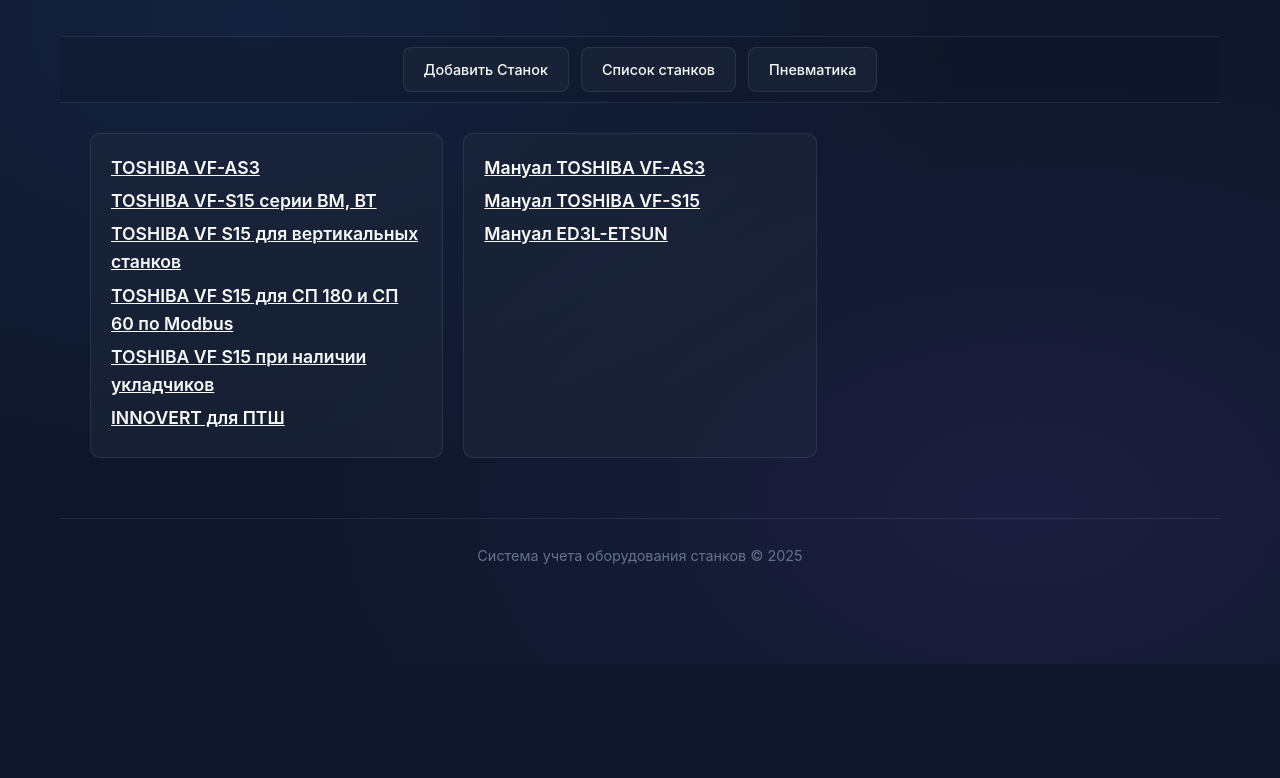
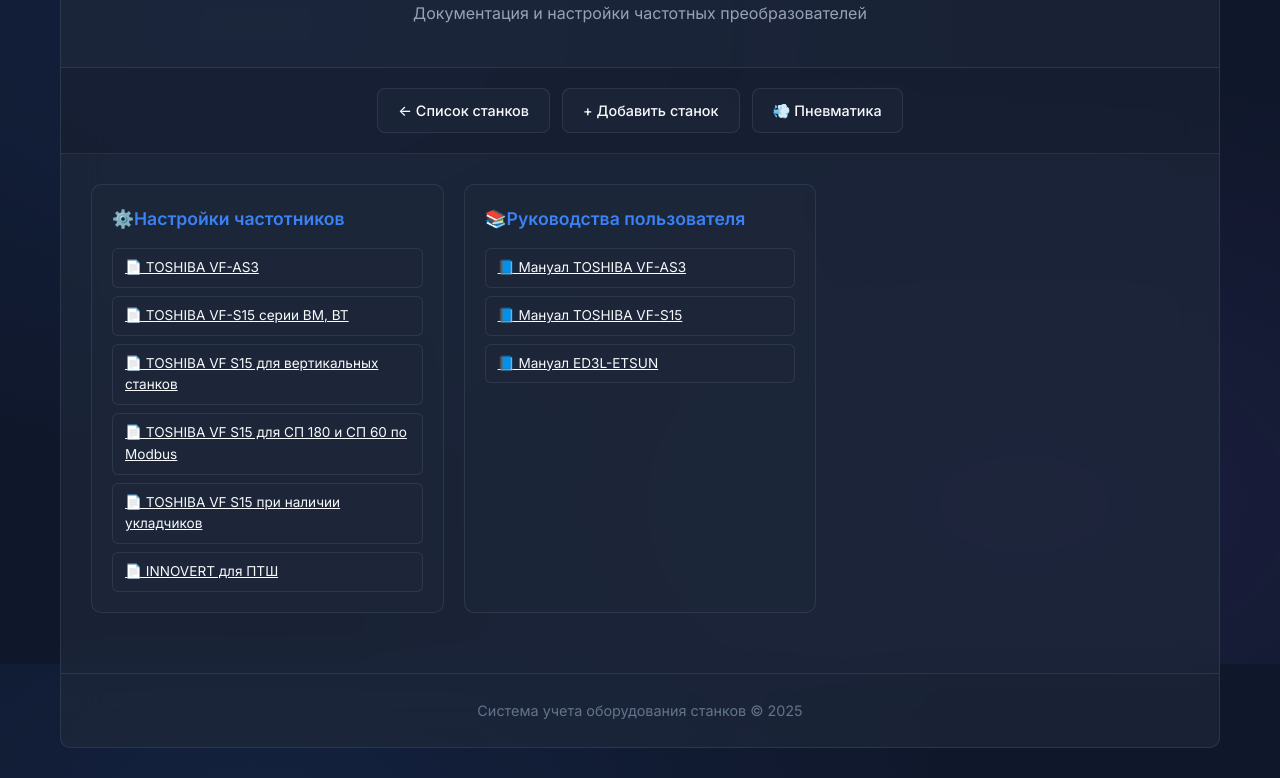
Before and after one commit to samkurp/diamech, a plain HTML site: page static/frequency_converter.html in a window 1280 px wide. Shown: the part 136-914 px from the top of the page. Before the commit the page ends 800 px from the top, so only its background shows below. Drawn offline with Linux system fonts and the light colour scheme.

Commit message:
Update frequency_converter.html

```diff
--- a/static/frequency_converter.html
+++ b/static/frequency_converter.html
@@ -3,61 +3,78 @@
 <head>
     <meta charset="UTF-8">
     <meta name="viewport" content="width=device-width, initial-scale=1.0">
-    <title>Станки в работе</title>
+    <title>Параметры частотников - Станки в работе</title>
     <link rel="stylesheet" href="/static/style.css">
+    <link rel="preconnect" href="https://fonts.googleapis.com">
+    <link rel="preconnect" href="https://fonts.gstatic.com" crossorigin>
+    <link href="https://fonts.googleapis.com/css2?family=Inter:wght@400;500;600&display=swap" rel="stylesheet">
 </head>
 <body>
     <div class="container">
+        <div class="main-container">
             <header>
                 <h1><span class="icon">📋</span>Параметры частотников</h1>
-            <p class="subtitle">Выберите частотный преобразователь</p>
+                <p class="subtitle">Документация и настройки частотных преобразователей</p>
             </header>
-            <div class="menu" style="text-align: center;padding:10px">
-                    <a href="/static/add_draft.html" class="back-button">
-                        Добавить Станок
+
+            <div class="menu">
+                <a href="/" class="back-button">
+                    ← Список станков
                 </a>
-                    <a href="/" class="back-button">
-                        Список станков
+                <a href="/add-draft" class="back-button">
+                    + Добавить станок
                 </a>
                 <a href="/static/pneumatics.html" class="back-button">
-                        Пневматика
-                    </a>
-            </div>
-        <div class="drafts-container">
-
-            <div class="drafts-list">
-                <div class="draft-item">
-                    <a href="/static/pdf/Настройка TOSHIBA VF-AS3.pdf" class="draft-title" target="_blank">
-                        TOSHIBA VF-AS3
-                    </a>
-                    <a href="/static/pdf/Настройка TOSHIBA VF-S15 серии ВМ, ВТ.pdf" class="draft-title" target="_blank">
-                        TOSHIBA VF-S15 серии ВМ, ВТ
-                    </a>
-                    <a href="/static/pdf/Настройка_TOSHIBA_VF_S15_для_вертикальных_станков.pdf" class="draft-title" target="_blank">
-                        TOSHIBA VF S15 для вертикальных станков
-                    </a>
-                    <a href="/static/pdf/Настройка_TOSHIBA_VF_S15_для_СП_180_и_СП_60_по_Modbus.pdf" class="draft-title" target="_blank">
-                        TOSHIBA VF S15 для СП 180 и СП 60 по Modbus
-                    </a>
-                    <a href="/static/pdf/Настройка_TOSHIBA_VF_S15_при_наличии_укладчиков.pdf" class="draft-title" target="_blank">
-                        TOSHIBA VF S15 при наличии укладчиков
-                    </a>
-                    <a href="/static/pdf/Настройка ПЧ шлиф привода.pdf" class="draft-title" target="_blank">
-                        INNOVERT для ПТШ
-                    </a>
-                </div>
-                <div class="draft-item">
-                    <a href="/static/pdf/VF-AS3.pdf" class="draft-title" target="_blank">
-                        Мануал TOSHIBA VF-AS3
-                    </a>
-                    <a href="/static/pdf/VF-S15.pdf" class="draft-title" target="_blank">
-                        Мануал TOSHIBA VF-S15
-                    </a>
-                    <a href="/static/pdf/ED3L.pdf" class="draft-title" target="_blank">
-                        Мануал ED3L-ETSUN
+                    💨 Пневматика
                 </a>
             </div>
 
+            <div class="drafts-container">
+                <div class="drafts-list">
+                    <!-- Первая группа: настройки -->
+                    <div class="draft-item">
+                        <h3 class="draft-title" style="font-size: 1.1rem; margin-bottom: 15px; color: var(--primary);">
+                            <span class="icon">⚙️</span>Настройки частотников
+                        </h3>
+                        <div style="display: flex; flex-direction: column; gap: 8px;">
+                            <a href="/static/pdf/Настройка TOSHIBA VF-AS3.pdf" class="action-btn" target="_blank" style="justify-content: flex-start;">
+                                📄 TOSHIBA VF-AS3
+                            </a>
+                            <a href="/static/pdf/Настройка TOSHIBA VF-S15 серии ВМ, ВТ.pdf" class="action-btn" target="_blank" style="justify-content: flex-start;">
+                                📄 TOSHIBA VF-S15 серии ВМ, ВТ
+                            </a>
+                            <a href="/static/pdf/Настройка_TOSHIBA_VF_S15_для_вертикальных_станков.pdf" class="action-btn" target="_blank" style="justify-content: flex-start;">
+                                📄 TOSHIBA VF S15 для вертикальных станков
+                            </a>
+                            <a href="/static/pdf/Настройка_TOSHIBA_VF_S15_для_СП_180_и_СП_60_по_Modbus.pdf" class="action-btn" target="_blank" style="justify-content: flex-start;">
+                                📄 TOSHIBA VF S15 для СП 180 и СП 60 по Modbus
+                            </a>
+                            <a href="/static/pdf/Настройка_TOSHIBA_VF_S15_при_наличии_укладчиков.pdf" class="action-btn" target="_blank" style="justify-content: flex-start;">
+                                📄 TOSHIBA VF S15 при наличии укладчиков
+                            </a>
+                            <a href="/static/pdf/Настройка ПЧ шлиф привода.pdf" class="action-btn" target="_blank" style="justify-content: flex-start;">
+                                📄 INNOVERT для ПТШ
+                            </a>
+                        </div>
+                    </div>
+
+                    <!-- Вторая группа: мануалы -->
+                    <div class="draft-item">
+                        <h3 class="draft-title" style="font-size: 1.1rem; margin-bottom: 15px; color: var(--primary);">
+                            <span class="icon">📚</span>Руководства пользователя
+                        </h3>
+                        <div style="display: flex; flex-direction: column; gap: 8px;">
+                            <a href="/static/pdf/VF-AS3.pdf" class="action-btn" target="_blank" style="justify-content: flex-start;">
+                                📘 Мануал TOSHIBA VF-AS3
+                            </a>
+                            <a href="/static/pdf/VF-S15.pdf" class="action-btn" target="_blank" style="justify-content: flex-start;">
+                                📘 Мануал TOSHIBA VF-S15
+                            </a>
+                            <a href="/static/pdf/ED3L.pdf" class="action-btn" target="_blank" style="justify-content: flex-start;">
+                                📘 Мануал ED3L-ETSUN
+                            </a>
+                        </div>
+                    </div>
                 </div>
             </div>
 
@@ -65,5 +82,6 @@
                 <p>Система учета оборудования станков © 2025</p>
             </footer>
         </div>
+    </div>
 </body>
 </html>
```
Lines whose indentation alone changed are shown as unchanged.
